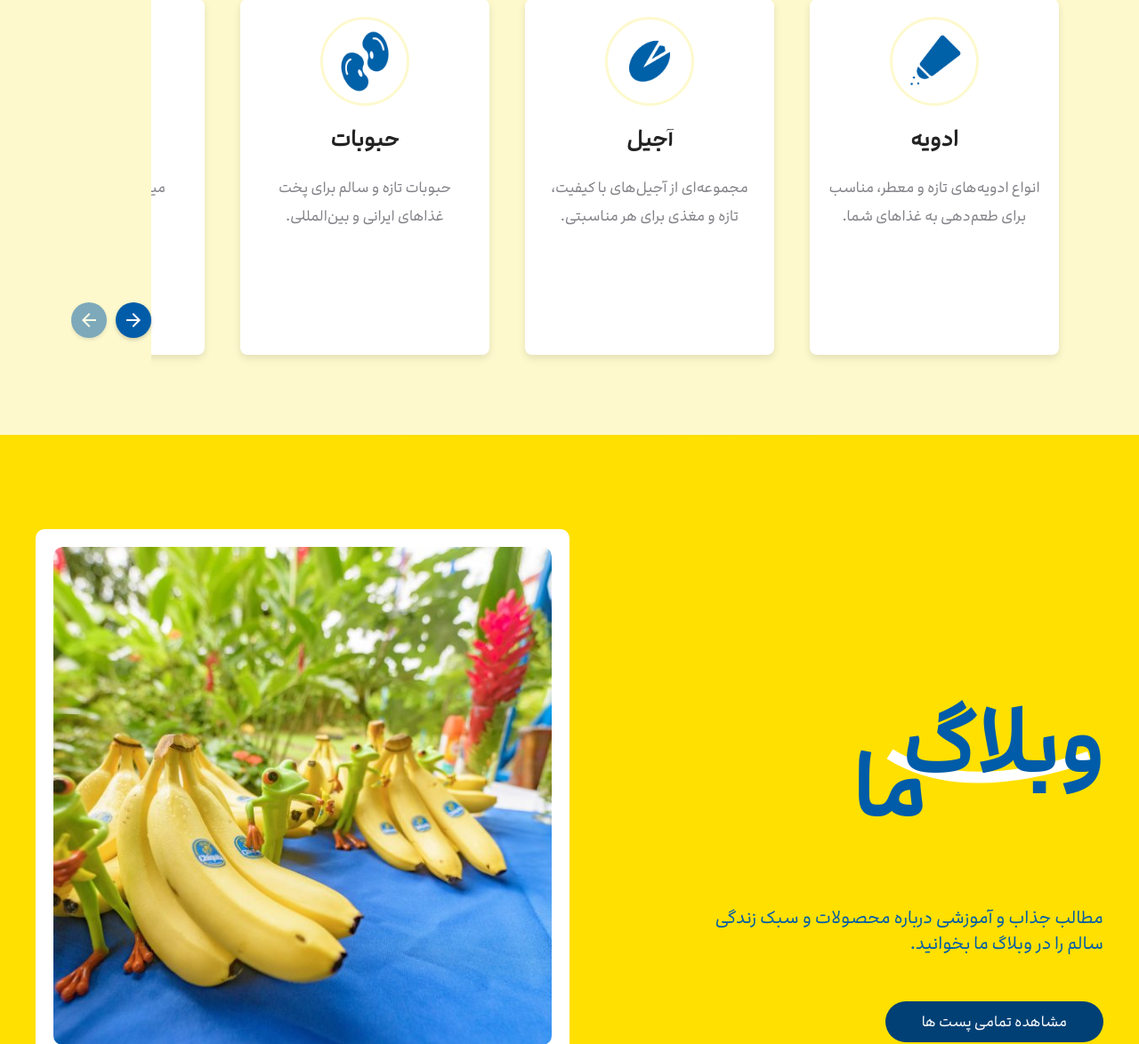
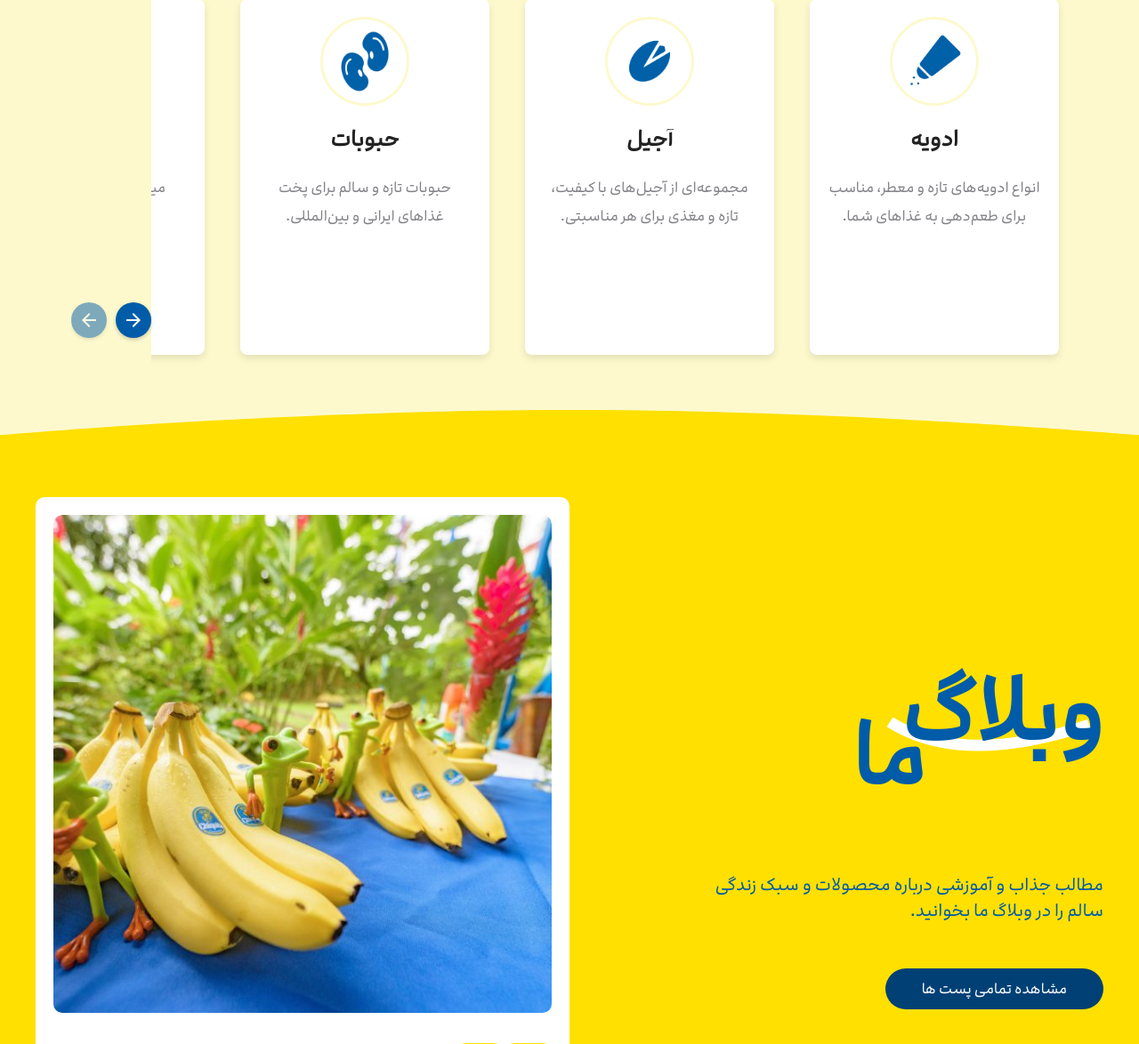
Before and after one commit to Justdosth/Fruit_shop, a Flask app: page / in a window 1280 px wide. Shown: the part 1102-2276 px from the top of the page at 89% size. Run offline with Flask 3, Linux system fonts and the light colour scheme; some libraries are stand-ins or nearby versions.

Commit message:
change name and add curve

```diff
--- a/static/style.css
+++ b/static/style.css
@@ -582,7 +582,16 @@
         transform: translateX(0); /* Center the cards on small screens */
     }
 }
-
+.c-rounded--top {
+    bottom: calc(100% - 1px);
+}
+.c-rounded {
+    left: 0;
+    line-height: 0;
+    position: absolute;
+    width: 100%;
+    z-index: 12;
+}
 .blog-section {
     background: #FFE000;
     padding: 60px 20px;
--- a/templates/index.html
+++ b/templates/index.html
@@ -3,7 +3,7 @@
 <head>
     <meta charset="UTF-8">
     <meta name="viewport" content="width=device-width, initial-scale=1.0">
-    <title>{{ _('چاتابا') }}</title>
+    <title>{{ _('چاتانا') }}</title>
     <link rel="icon" href="/static/images/logo.png" type="image/x-icon">
     <link rel="stylesheet" href="static/style.css">
     <!-- Mobile Stylesheet -->
```
